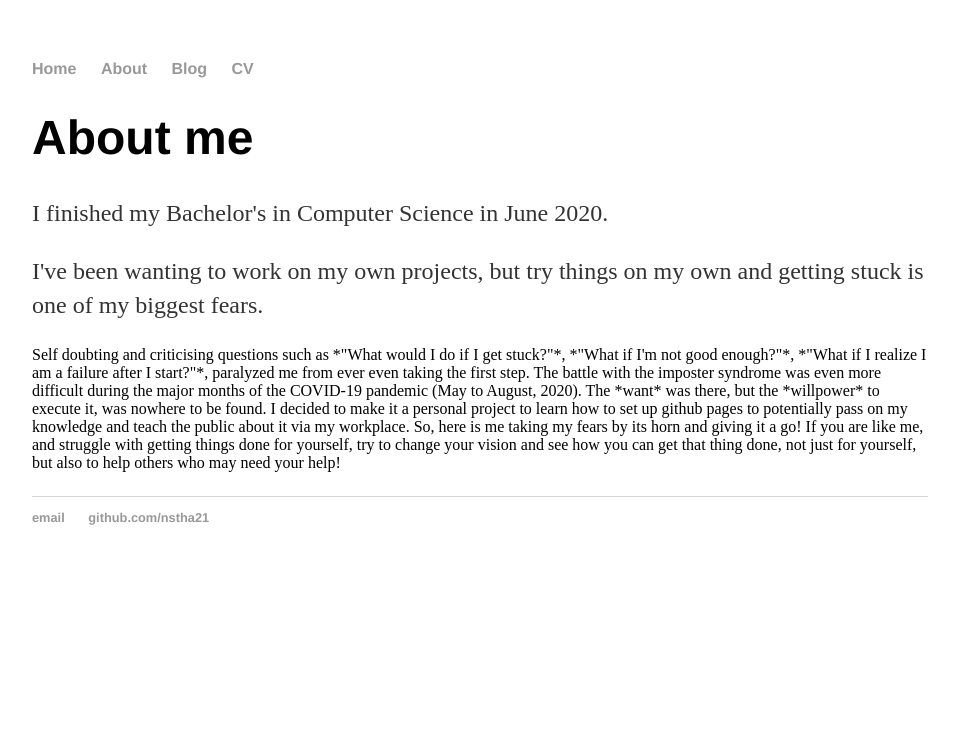
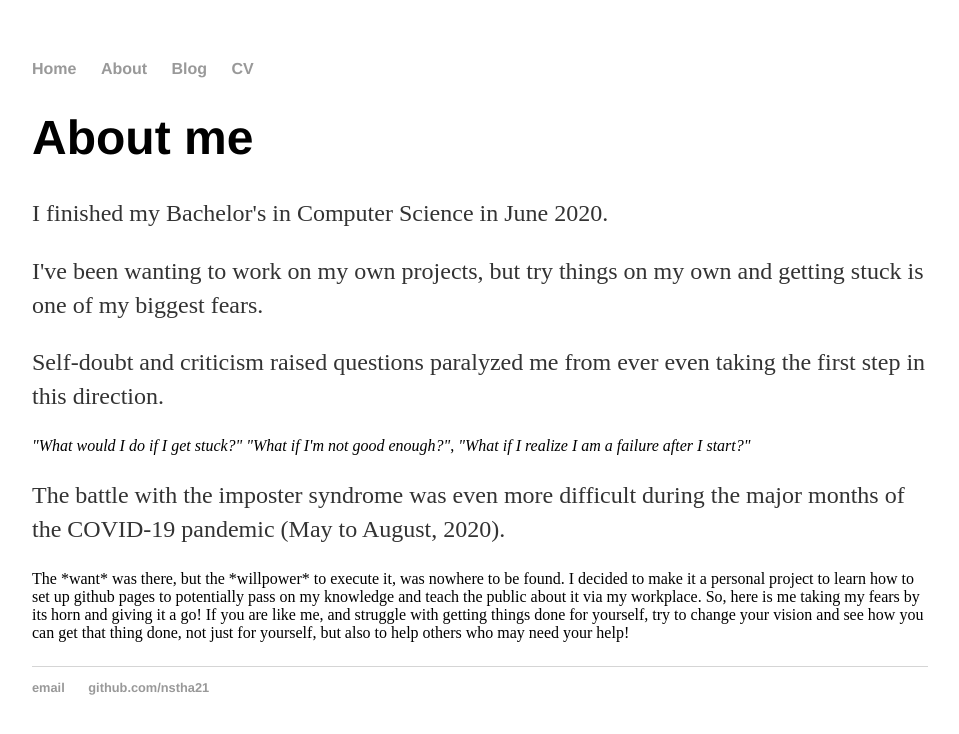
Before and after one commit to nstha21/nstha21.github.io, a Jekyll site: the page built from about/index.html, in a window 1280 px wide. Shown: the top 734 px of the page, without its empty margins (160-1119 px from the left). Built offline with Jekyll 4.4.1, drawn with Linux system fonts in a browser that asks for light colours.

Commit message:
Update index.html

```diff
--- a/about/index.html
+++ b/about/index.html
@@ -7,8 +7,9 @@ title: About Nish
   <h1>About me</h1>
     <p>I finished my Bachelor's in Computer Science in June 2020. </p>
     <p>I've been wanting to work on my own projects, but try things on my own and getting stuck is one of my biggest fears. </p>
-    Self doubting and criticising questions such as *"What would I do if I get stuck?"*, *"What if I'm not good enough?"*, *"What if I realize I am a failure after I start?"*, paralyzed me from ever even taking the first step.
-    The battle with the imposter syndrome was even more difficult during the major months of the COVID-19 pandemic (May to August, 2020).
+    <p>Self-doubt and criticism raised questions paralyzed me from ever even taking the first step in this direction. </p>
+    <i>"What would I do if I get stuck?"</i>    <i>"What if I'm not good enough?"</i>,    <i>"What if I realize I am a failure after I start?"</i>
+<p>    The battle with the imposter syndrome was even more difficult during the major months of the COVID-19 pandemic (May to August, 2020). </p>
     The *want* was there, but the *willpower* to execute it, was nowhere to be found.
     I decided to make it a personal project to learn how to set up github pages to potentially pass on my knowledge and teach the public about it via my workplace.
     So, here is me taking my fears by its horn and giving it a go!
```
